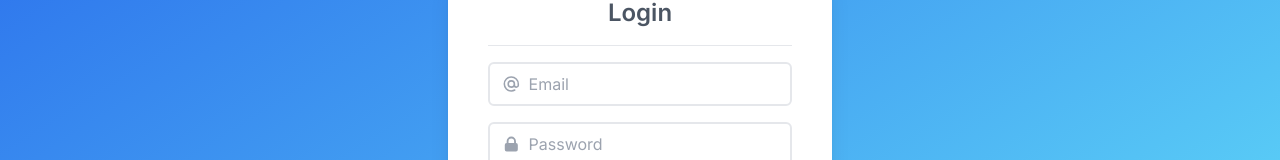
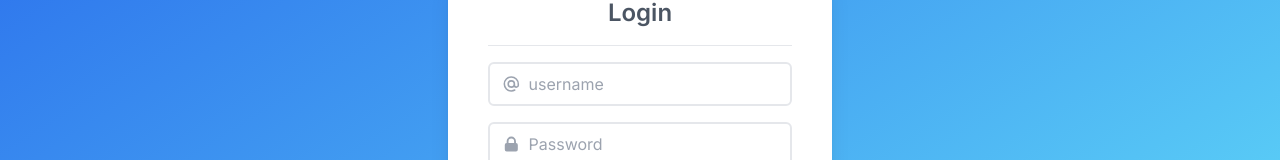
Before and after one commit to AhmadAzkia/kasir, a Next.js app: page / in a window 1280 px wide. Shown: the part 276-436 px from the top of the page. Built offline with nearby package versions, Linux system fonts and the light colour scheme.

Commit message:
update login

```diff
--- a/src/pages/login/login.tsx
+++ b/src/pages/login/login.tsx
@@ -33,10 +33,10 @@ const LoginPages = () => {
               </svg>
               <input
                 className="pl-2 outline-none border-none w-full"
-                type="email"
-                name="email"
+                type="username"
+                name="username"
                 value=""
-                placeholder="Email"
+                placeholder="username"
                 required
               />
             </div>
```
